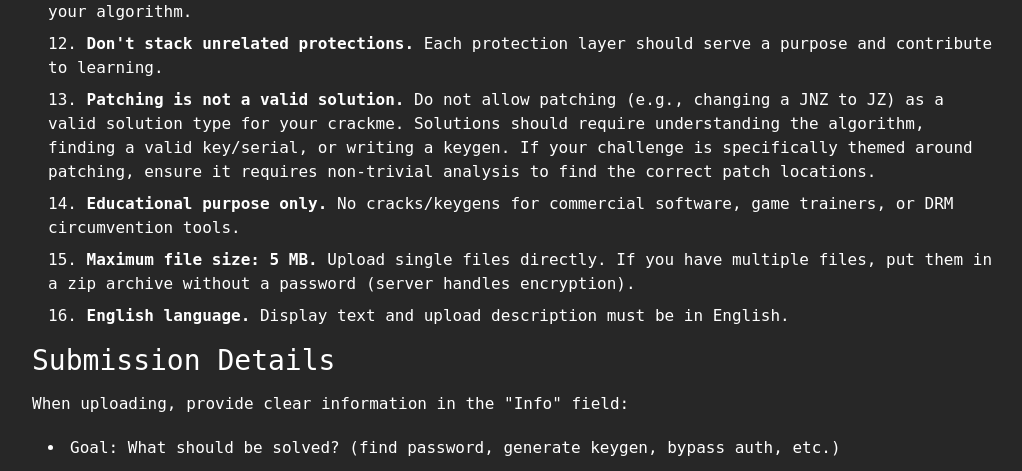
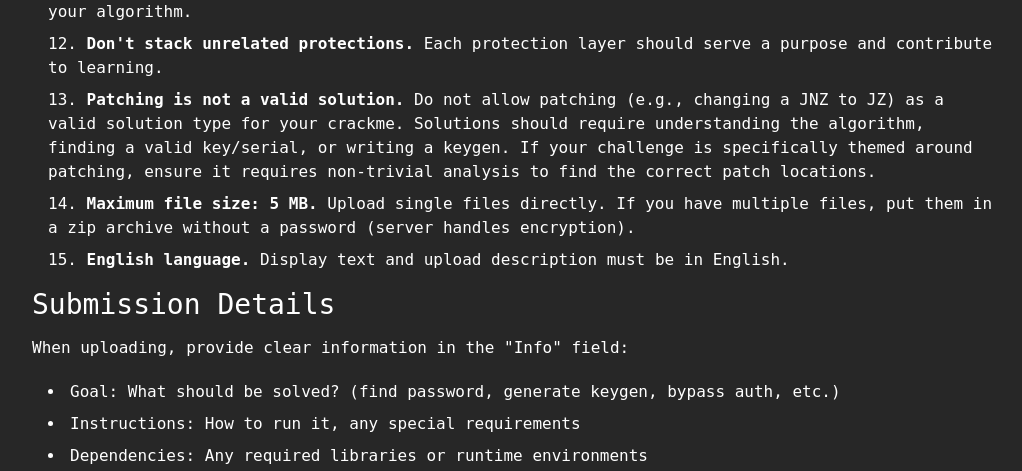
Before and after one commit to crackmesone/crackmesone_python, a Python web app: template templates/rules/crackmerules.html in a window 1280 px wide. Shown: the part 1032-1503 px from the top of the page, without its empty margins (128-1150 px from the left). Run offline with Jinja, Linux system fonts and the light colour scheme; the template is opened without the code that fills it, so the values that code supplies are empty; some libraries are stand-ins or nearby versions.

Commit message:
Update crackmerules.html

```diff
--- a/templates/rules/crackmerules.html
+++ b/templates/rules/crackmerules.html
@@ -45,8 +45,6 @@
             <li><b>Don't stack unrelated protections.</b> Each protection layer should serve a purpose and contribute to learning.</li>
 
             <li><b>Patching is not a valid solution.</b> Do not allow patching (e.g., changing a JNZ to JZ) as a valid solution type for your crackme. Solutions should require understanding the algorithm, finding a valid key/serial, or writing a keygen. If your challenge is specifically themed around patching, ensure it requires non-trivial analysis to find the correct patch locations.</li>
-
-            <li><b>Educational purpose only.</b> No cracks/keygens for commercial software, game trainers, or DRM circumvention tools.</li>
 
             <li><b>Maximum file size: 5 MB.</b> Upload single files directly. If you have multiple files, put them in a zip archive without a password (server handles encryption).</li>
 
```
